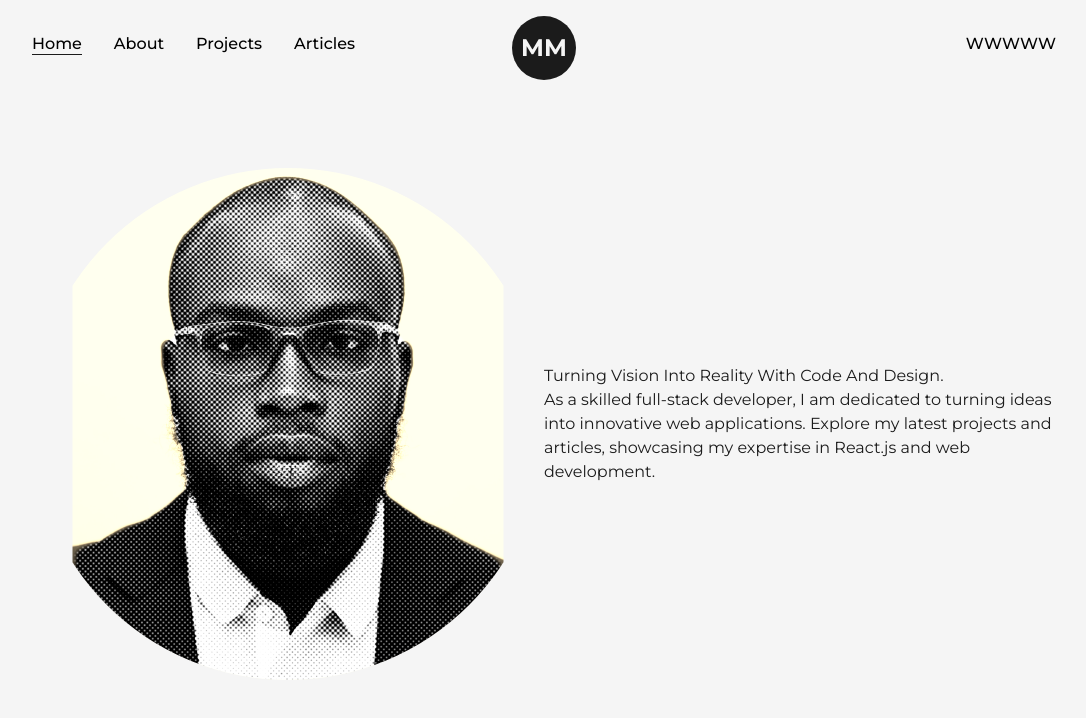
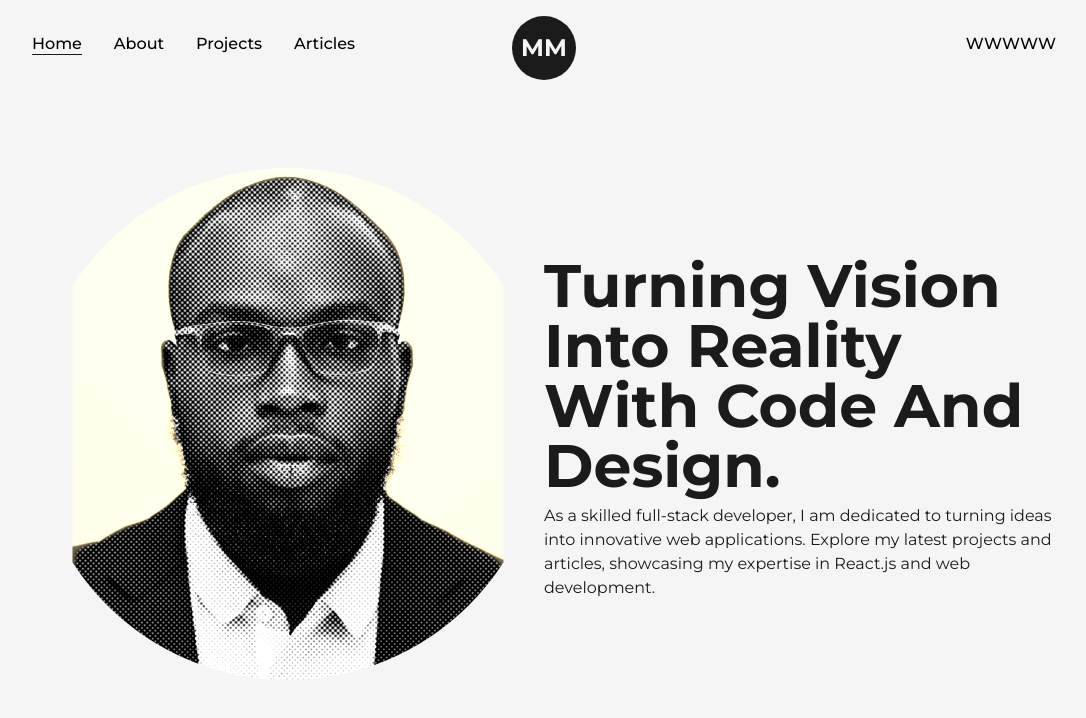
Before and after one commit to mainerprenuer/portfolio_v2, a Next.js app: page / in a window 1280 px wide. Shown: the top 718 px of the page, without its empty margins (96-1182 px from the left). Built offline with nearby package versions, Linux system fonts and the light colour scheme.

Commit message:
added animatedText with variance and motion

```diff
--- /dev/null
+++ b/src/components/AnimatedText.js
@@ -0,0 +1,56 @@
+import React from 'react'
+import {motion} from "framer-motion"
+
+const quote = {
+    initial:{
+        opacity:1,
+    },
+    animate:{
+        opacity:1,
+        transition:{
+            delay:0.5,
+            staggerChildren: 0.08,
+        }
+    }
+}
+
+const singleWord = {
+    initial:{
+        opacity:0,
+        y:50,
+    },
+    animate:{
+        opacity:1,
+        y:0,
+        transition:{
+            duration:1,
+        }
+    }
+}
+
+const AnimatedText = ({text, className=""}) => {
+  return (
+    <div className='w-full mx-auto py-2 flex items-center justify-center text-center
+    overflow-hidden
+    '>
+        <motion.h1 className={`inline-block w-full text-dark font-bold capitalize text-8xl ${className}`}
+        variants={quote}
+        initial="initial"
+        animate="animate"
+        >
+                {
+                   text.split(" ").map((word, index) =>
+                   <motion.span key={word+'-'+index} className='inline-block'
+                    variants={singleWord}
+
+                   >
+                    {word}&nbsp;
+                   </motion.span>
+                   )
+                }
+        </motion.h1>
+    </div>
+  )
+}
+
+export default AnimatedText
--- a/src/pages/index.js
+++ b/src/pages/index.js
@@ -1,4 +1,5 @@
 import Layout from '@/components/Layout'
+import AnimatedText from '../components/AnimatedText'
 import Head from 'next/head'
 import Image from 'next/image'
 import profilePic from "../../public/images/profile/profilePic.png";
@@ -18,12 +19,12 @@ export default function Home() {
             <div className='w-1/2'>
               <Image src={profilePic} alt="moustymainer" className='w-full h-auto' />
             </div>
-            <div className='w-1/2'>
-              <h1>Turning Vision Into Reality With Code And Design.</h1>
-              <p>
+            <div className='w-1/2 flex flex-col items-center self-center'>
+              <AnimatedText text="Turning Vision Into Reality With Code And Design." className='!text-6xl !text-left'/>
+            <p>
               As a skilled full-stack developer, I am dedicated to turning ideas into innovative web applications.
               Explore my latest projects and articles, showcasing my expertise in React.js and web development.
-              </p>
+            </p>
             </div>
           </div>
         </Layout>
```
